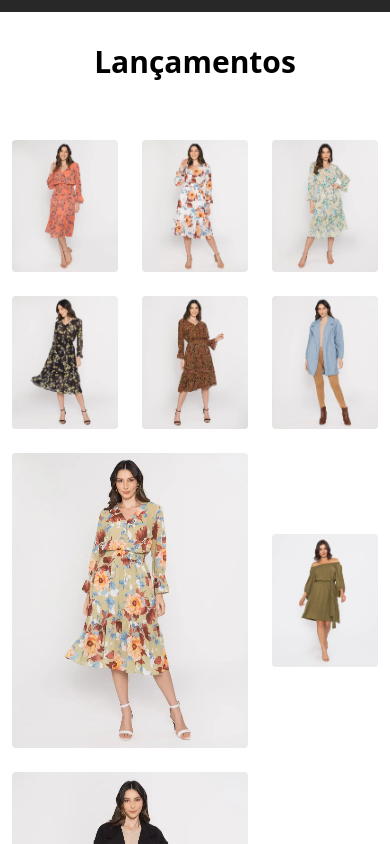
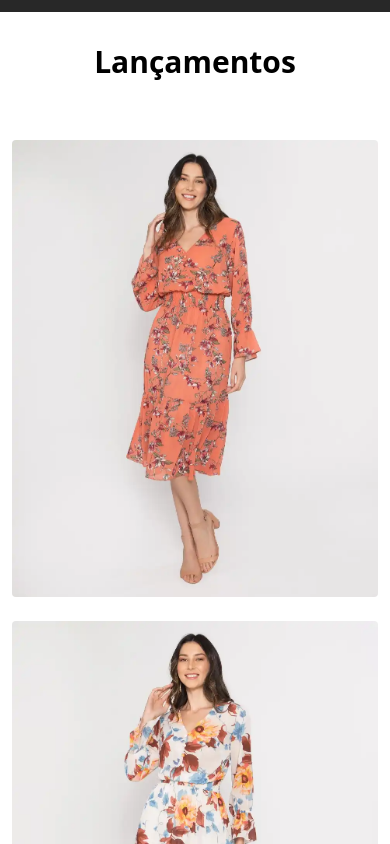
Before and after one commit to balaclavaboyz/milvest_tailwind, a React (Create React App) app: page / in a window 390 px wide. Shown: the part 900-1744 px from the top of the page. Built offline with nearby package versions, Linux system fonts and the light colour scheme; grey boxes are pictures that could not be loaded.

Commit message:
added mobile version for gallery

```diff
--- a/src/components/Galeria.jsx
+++ b/src/components/Galeria.jsx
@@ -32,7 +32,7 @@ export default function Galeria() {
             <h2 className="font-bold text-3xl text-center pt-8 pb-12">
                 Lançamentos
             </h2>
-            <div className="grid grid-flow-row-dense grid-cols-12 place-items-center">
+            <div className="grid grid-flow-row-dense grid-cols-12 place-items-center hidden md:block">
                 {images.map((image, index) => (
                     <img
                         className={returnRandomWidth() + " rounded-2xl p-3"}
@@ -42,6 +42,16 @@ export default function Galeria() {
                     ></img>
                 ))}
             </div>
+            <div className="flex flex-col place-items-center md:hidden">
+                {images.map((image, index) => (
+                    <img
+                        className={`rounded-2xl p-3`}
+                        src={image}
+                        key={index}
+                        alt="images da galeria da milvest"
+                    ></img>
+                ))}
+            </div>
         </section>
     );
 }
```
